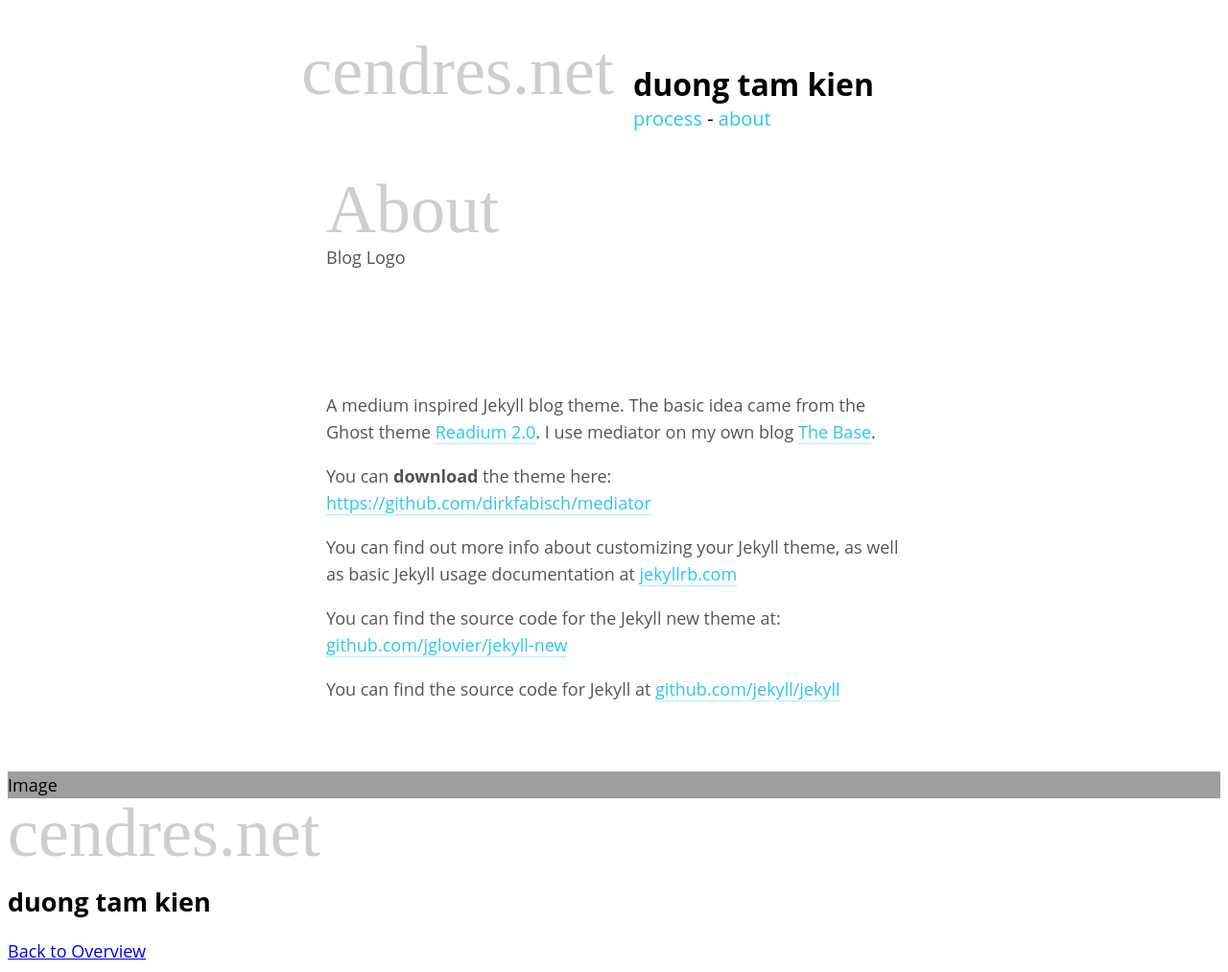
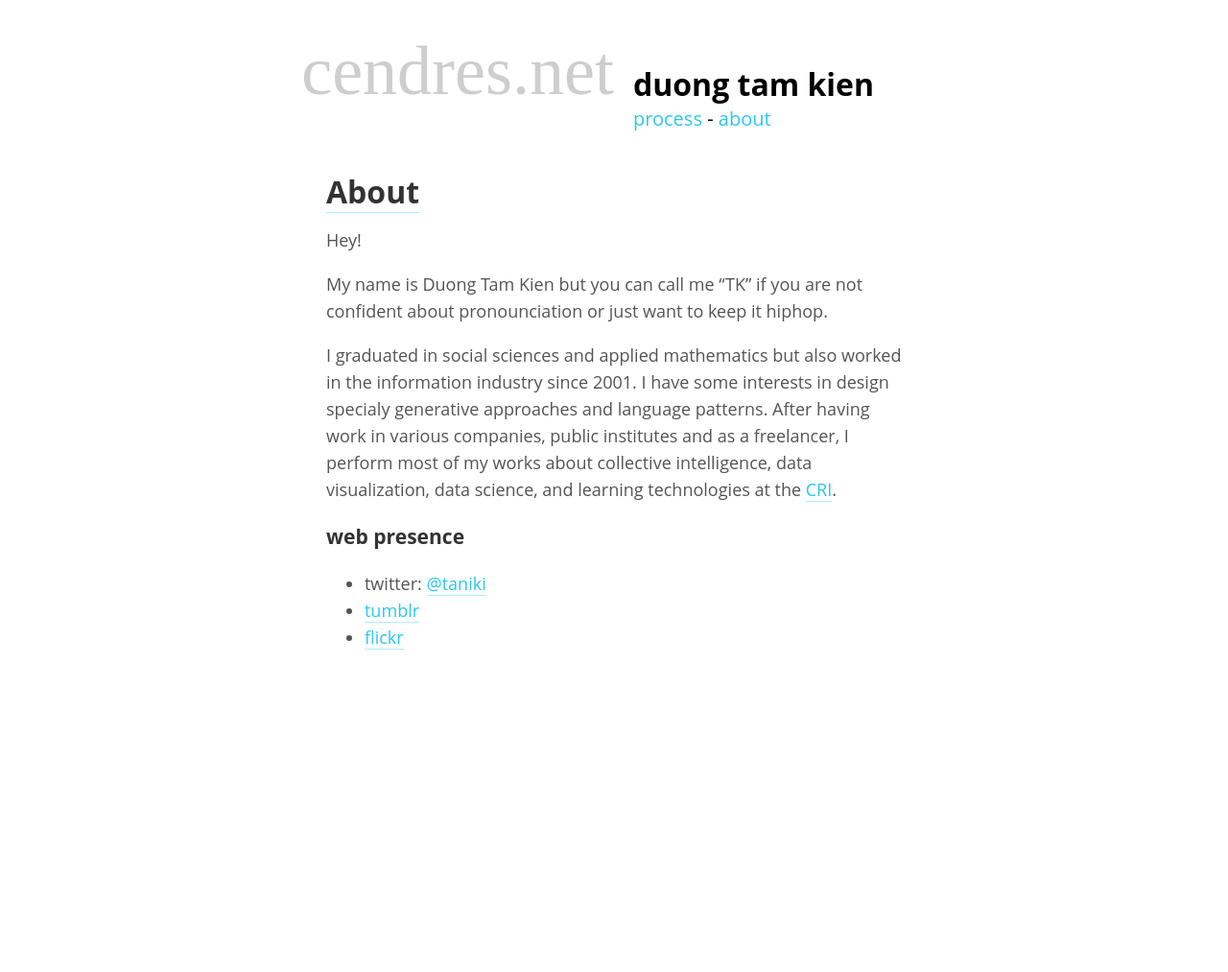
Before and after one commit to taniki/cendres.net, a Jekyll site: the page built from about.md, in a window 1280 px wide. Shown: the whole page at 96% size. Built offline with Jekyll 4.4.1, drawn with Linux system fonts in a browser that asks for light colours; nearby versions of some CDN libraries; Markdown is read by kramdown in place of the engine named in the settings; after the commit the page ends 900 px from its top, so only the background shows below that; grey boxes are pictures that could not be loaded.

Commit message:
layout: pages + process page

```diff
--- a/_layouts/page.html
+++ b/_layouts/page.html
@@ -6,93 +6,20 @@
   <body itemscope itemtype="http://schema.org/Article">
     {% include header.html %}
     <main class="content" role="main">
-      <article class="post">
-        {% if page.image %}
-        <div class="article-image">
-          <div class="post-image-image" style="background-image: url({% if page.image %}{{ page.image }}{% endif %})">
-            Article Image
-          </div>
-          <div class="post-meta">
-            <h1 class="post-title">{{ page.title }}</h1>
-            <div class="cf post-meta-text">
-              <div class="author-image" style="background-image: url({{ site.author_image }})">Blog Logo</div>
-              <h4 class="author-name" itemprop="author" itemscope itemtype="http://schema.org/Person">{{ site.author }}</h4>
-            </div>
-            <div style="text-align:center">
-              <a href="#topofpage" class="topofpage"><i class="fa fa-angle-down"></i></a>
-            </div>
-          </div>
+
+    <article class="post" itemscope itemtype="http://schema.org/BlogPosting" role="article">
+      <div class="article-item">
+            <header class="post-header">
+              <h2 class="post-title" itemprop="name"><a href="{{ page.url }}" itemprop="url">{{ page.title }}</a></h2>
+            </header>
+        <section class="post" itemprop="description">
+          {{ content }}
+        </section>
+        <div class="post-meta">
+<!--            <span class="post-tags-set">on {{#foreach tags}}<span class="post-tag-{{slug}}">{{#if @first}}{{else}}, {{/if}}<a href="/tag/{{slug}}">{{name}}</a></span>{{/foreach}}</span>-->
         </div>
-        <script>
-          (function ($) {
-              "use strict";
-
-              $(document).ready(function(){
-
-                  var $window = $(window),
-                      $image = $('.post-image-image');
-                  $window.on('scroll', function() {
-                      var top = $window.scrollTop();
-
-                      if (top < 0 || top > 1500) { return; }
-                      $image
-                          .css('transform', 'translate3d(0px, '+top/3+'px, 0px)')
-                          .css('opacity', 1-Math.max(top/700, 0));
-                  });
-                  $window.trigger('scroll');
-
-                  var height = $('.article-image').height();
-                      $('.post-content').css('padding-top', height + 'px');
-
-                  $(function() {
-                    $('a[href*=#]:not([href=#])').click(function() {
-                      if (location.pathname.replace(/^\//,'') == this.pathname.replace(/^\//,'') && location.hostname == this.hostname) {
-                        var target = $(this.hash);
-                        target = target.length ? target : $('[name=' + this.hash.slice(1) +']');
-                        if (target.length) {
-                          $('html,body').animate({
-                            scrollTop: target.offset().top
-                          }, 500);
-                          return false;
-                        }
-                      }
-                    });
-                  });
-
-              });
-
-          }(jQuery));
-        </script>
-        {% else %}
-        <div class="noarticleimage">
-          <div class="post-meta">
-            <h1 class="post-title">{{ page.title }}</h1>
-            <div class="cf post-meta-text">
-              <div class="author-image" style="background-image: url({{ page.author_image }})">Blog Logo</div>
-              <h4 class="author-name" itemprop="author" itemscope itemtype="http://schema.org/Person">{{ page.author }}</h4>
-            </div>
-          </div>
-        </div>
-        <br>
-        <br>
-        <br>
-        {% endif %}
-        <section class="post-content">
-          <a name="topofpage"></a>
-          {{content}}
-        </section>
-        </div>
-      </article>
+      <div>
+    </article>
     </main>
-    <div class="bottom-closer">
-      <div class="background-closer-image" {%if site.cover %} style="background-image: url({{ site.cover }})"{% endif %}>
-      Image
-    </div>
-    <div class="inner">
-      <h1 class="blog-title">{{ site.title }}</h1>
-      <h2 class="blog-description">{{ site.description }}</h2>
-      <a href="/" class="btn">Back to Overview</a>
-    </div>
-    </div>
   </body>
 </html>
--- a/about.md
+++ b/about.md
@@ -4,14 +4,14 @@
 permalink: /about/
 ---
 
-A medium inspired Jekyll blog theme. The basic idea came from the Ghost theme
-[Readium 2.0](http://www.svenread.com/readium-ghost-theme/). I use mediator on my own blog [The Base](blog.base68.com).
+Hey!
 
-You can **download** the theme here:
-[https://github.com/dirkfabisch/mediator](https://github.com/dirkfabisch/mediator)
+My name is Duong Tam Kien but you can call me "TK" if you are not confident about pronounciation or just want to keep it hiphop.
 
-You can find out more info about customizing your Jekyll theme, as well as basic Jekyll usage documentation at [jekyllrb.com](http://jekyllrb.com/)
+I graduated in social sciences and applied mathematics but also worked in the information industry since 2001. I have some interests in design specialy generative approaches and language patterns. After having work in various companies, public institutes and as a freelancer, I perform most of my works about collective intelligence, data visualization, data science, and learning technologies at the [CRI](http://cri-paris.org).
 
-You can find the source code for the Jekyll new theme at: [github.com/jglovier/jekyll-new](https://github.com/jglovier/jekyll-new)
+### web presence
 
-You can find the source code for Jekyll at [github.com/jekyll/jekyll](https://github.com/jekyll/jekyll)
+- twitter: [@taniki](http://twitter.com/taniki)
+- [tumblr](http://taniki.tumblr.com)
+- [flickr](http://flickr.com/photos/biniki)
```
Also changed, not shown: process.md (added, +12 -0 lines).
